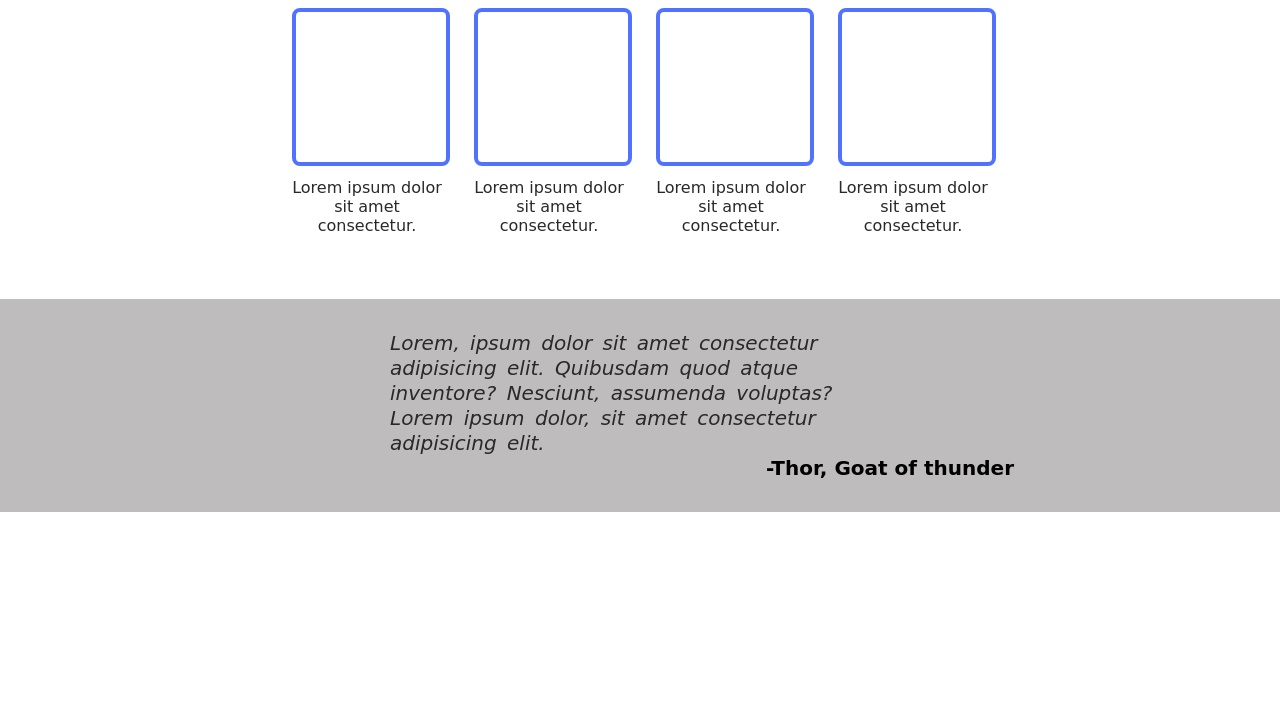
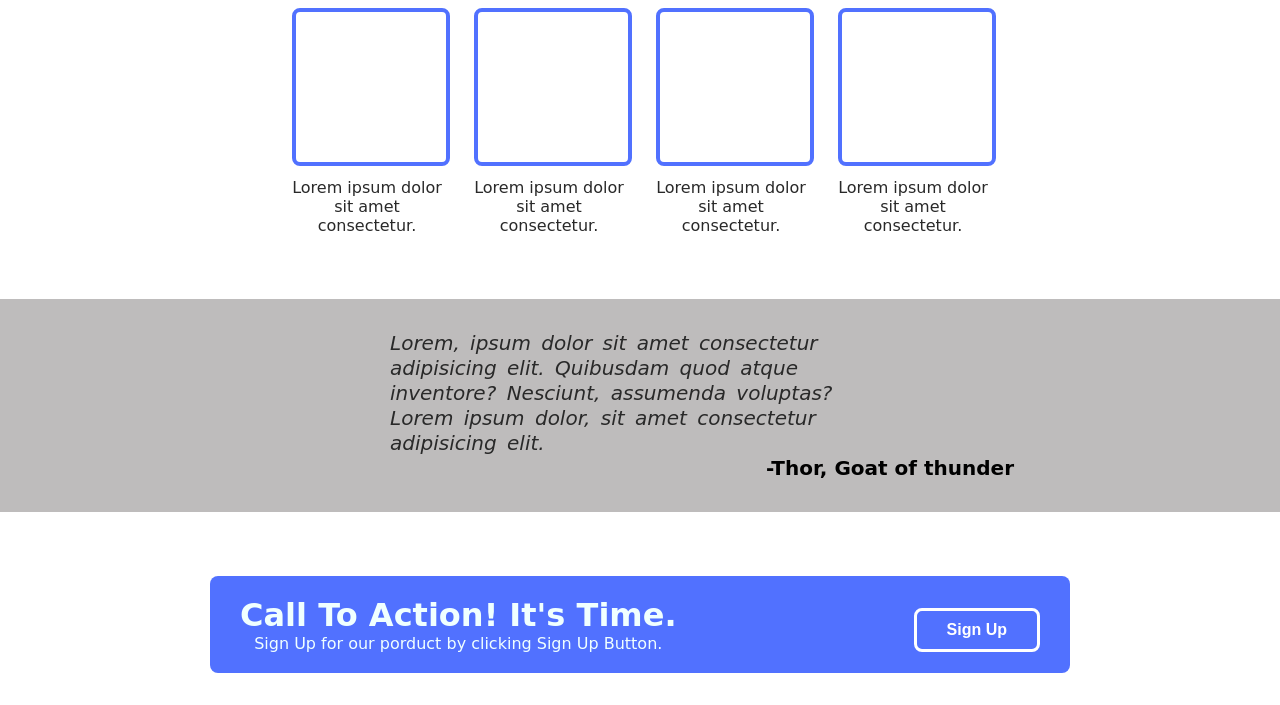
Before and after one commit to AwaisMughal98/Landing-Page, a plain HTML site: page index.html in a window 1280 px wide. Shown: the part 514-1219 px from the top of the page. Before the commit the page ends 1090 px from the top, so only its background shows below. Drawn offline with Linux system fonts and the light colour scheme.

Commit message:
The blue is at the end of the body is developed. Image-emtpy part in the hero section border-radius fixed.

```diff
--- a/index.html
+++ b/index.html
@@ -63,5 +63,17 @@
         </div>
         <p class="title"><b>-Thor, Goat of thunder</b></p>
     </div>
+    <!-- blue rectangle card -->
+    <div class="blue-card-body">
+        <div class="blue-card">
+            <div class="blue-card-content">
+                <p class="main-txt">Call To Action! It's Time.</p>
+                <p class="des-txt">Sign Up for our porduct by clicking Sign Up Button.</p>
+            </div>
+            <div class="button">
+                <button>Sign Up</button>
+            </div>
+        </div>
+    </div>
 </body>
 </html>
--- a/style.css
+++ b/style.css
@@ -65,6 +65,7 @@ ul>li>a {
     font-size: 18px;
     justify-content: center;
     align-items: center;
+    border-radius: 8px;
 }
 /* body code of html */
 .body {
@@ -124,3 +125,31 @@ p.title {
     text-align: right;
     margin-right: -500px;
 }
+/* blue rectangle card code  */
+.blue-card-body {
+    display: flex;
+    justify-content: center;
+}
+.blue-card{
+    display: flex;
+    justify-content: space-between;
+    border-radius: 8px;
+    min-width: 800px;
+    color: azure;
+    background: rgb(81, 113, 255);
+    padding: 20px 30px;
+}
+.main-txt {
+    font-size: 32px;
+    font-weight: 800;
+}
+.button>button{
+    background: rgb(81, 113, 255);
+    padding: 10px 30px;
+    margin-top: 12px;
+    color: white;
+    border: white solid 3px;
+    border-radius: 8px;
+    font-size: 16px;
+    font-weight: 900;
+}
```
